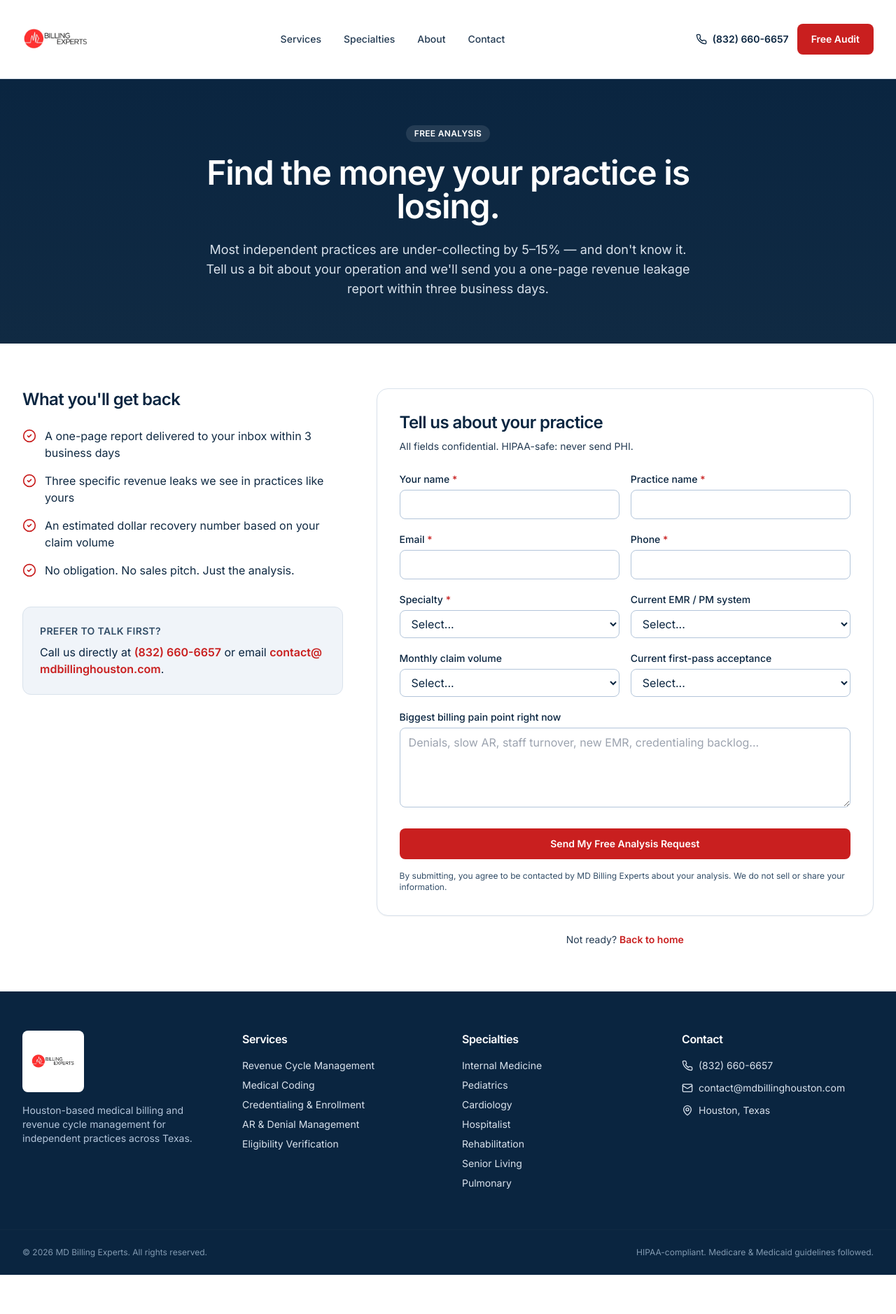
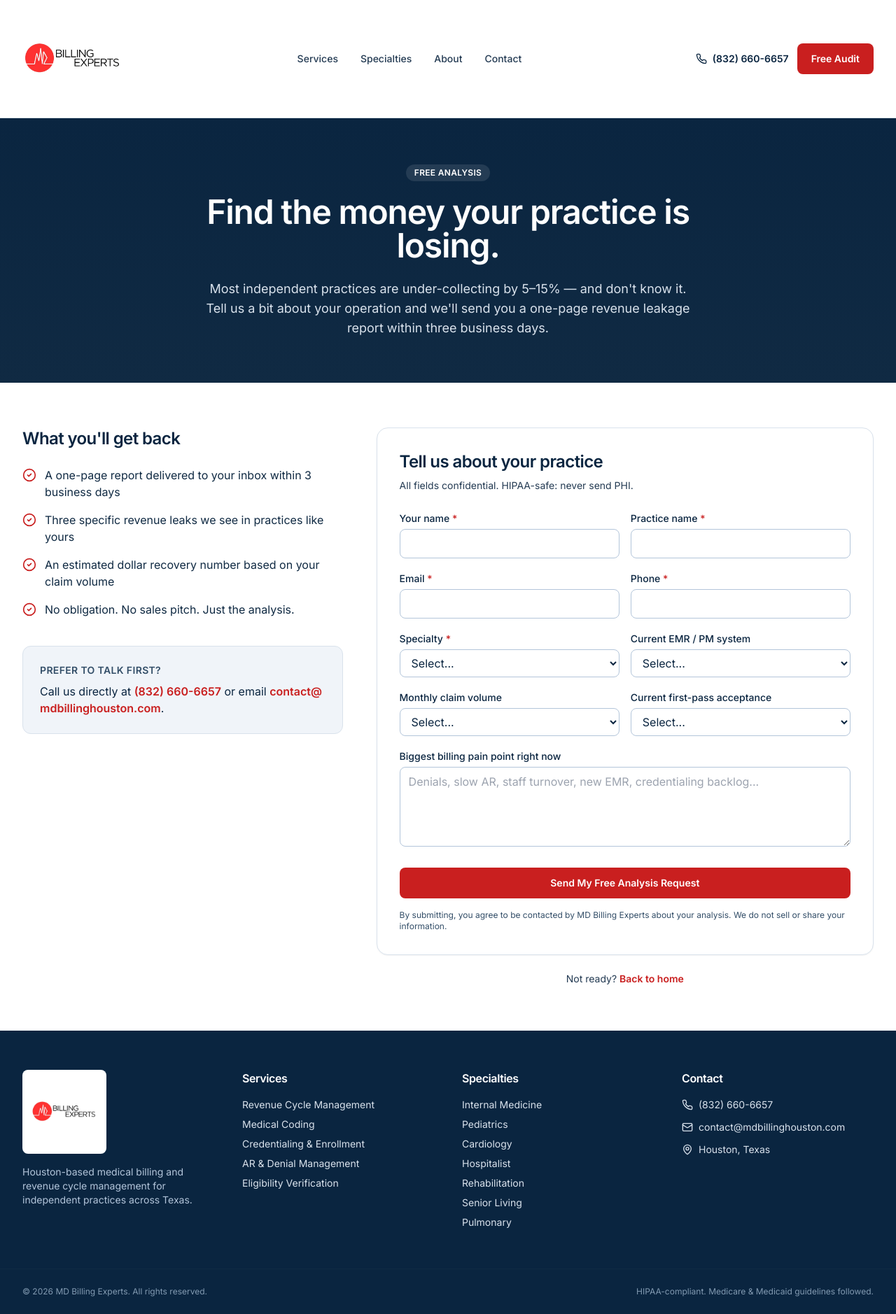
Before and after one commit to arwajafferji/mdbilling-marketing, a Next.js app: page /revenue-leakage-analysis in a window 1280 px wide. Shown: the whole page at 70% size. Before the commit the page ends 1822 px from the top, so only its background shows below. Built offline with nearby package versions, Linux system fonts and the light colour scheme.

Commit message:
scale logo 1.5x in header and footer

```diff
--- a/components/Footer.tsx
+++ b/components/Footer.tsx
@@ -11,9 +11,9 @@ export default function Footer() {
             <Image
               src="/logo.png"
               alt="MD Billing Experts"
-              width={320}
-              height={100}
-              className="h-16 w-auto"
+              width={480}
+              height={150}
+              className="h-24 w-auto"
             />
           </div>
           <p className="mt-4 text-sm text-navy-200">
--- a/components/Header.tsx
+++ b/components/Header.tsx
@@ -12,15 +12,15 @@ const nav = [
 export default function Header() {
   return (
     <header className="sticky top-0 z-40 border-b border-navy-100 bg-white/90 backdrop-blur">
-      <div className="container-xl flex h-28 items-center justify-between">
+      <div className="container-xl flex h-[168px] items-center justify-between">
         <Link href="/" className="flex items-center" aria-label="MD Billing Experts — Home">
           <Image
             src="/logo.png"
             alt="MD Billing Experts"
-            width={400}
-            height={120}
+            width={600}
+            height={180}
             priority
-            className="h-20 w-auto md:h-24"
+            className="h-[120px] w-auto md:h-[144px]"
           />
         </Link>
 
```
